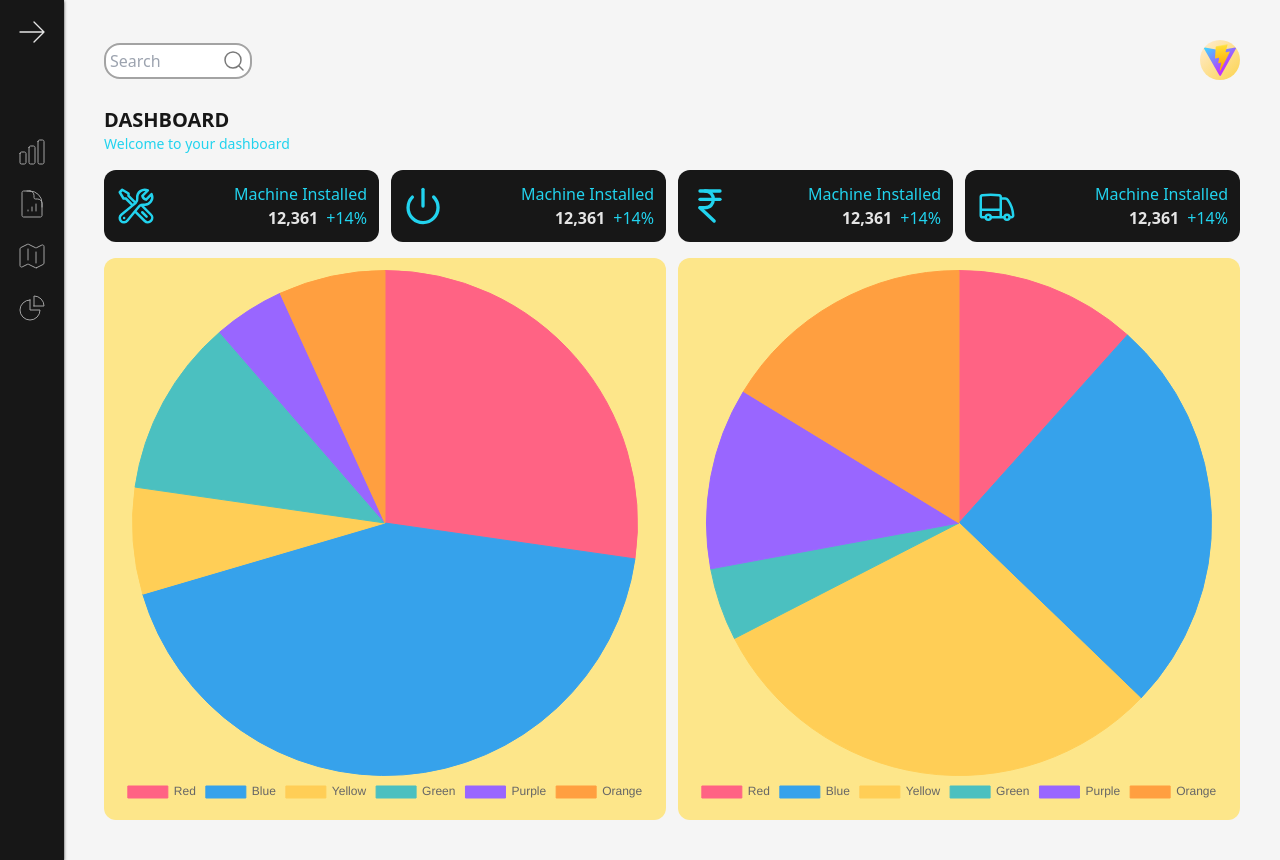
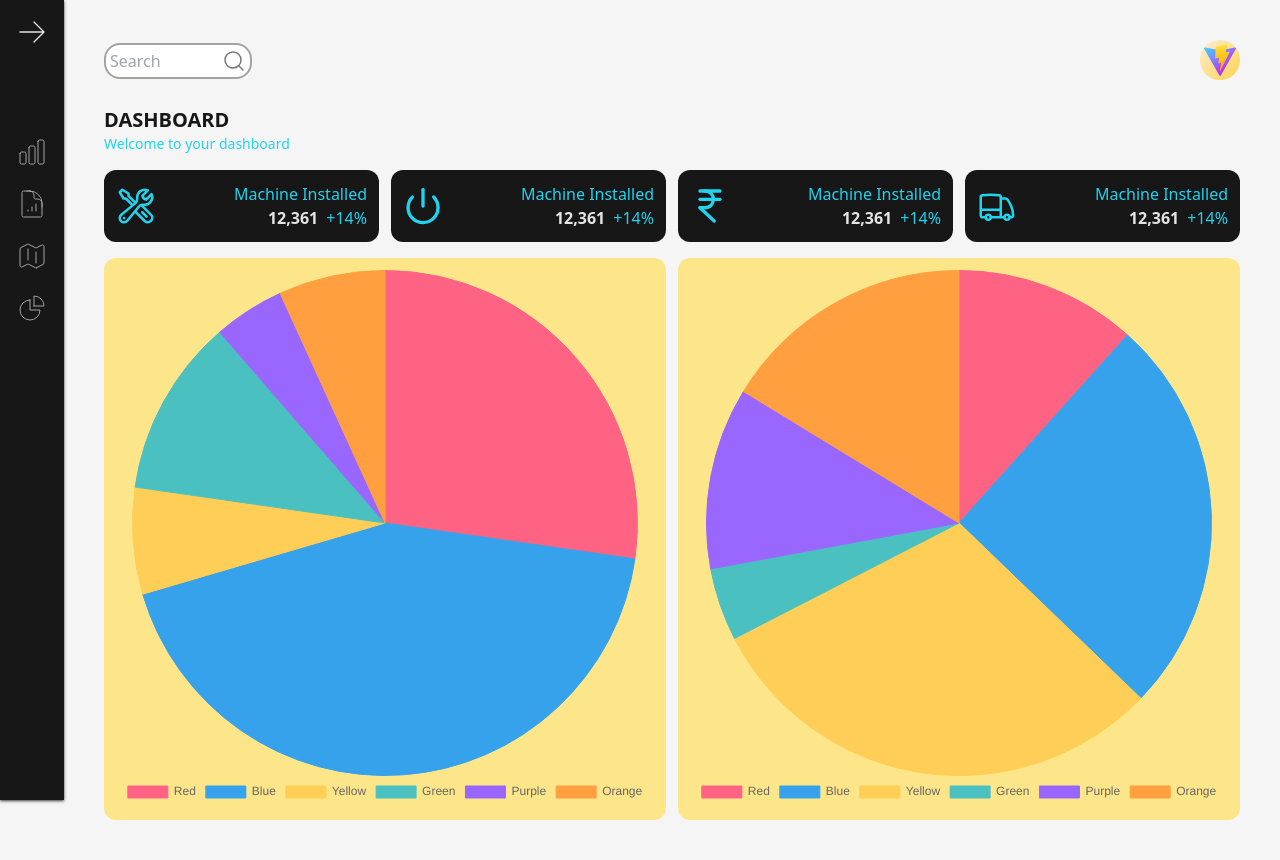
Before and after one commit to mvp5464/dashboard-app, a React (Vite) app: page / in a window 1280 px wide. Built offline with nearby package versions, Linux system fonts and the light colour scheme.

Commit message:
make navbar fixed

```diff
--- a/src/components/Navigation.tsx
+++ b/src/components/Navigation.tsx
@@ -61,7 +61,7 @@ const Navigation = () => {
       variants={containerVariants}
       initial="close"
       animate={containerControls}
-      className=" bg-neutral-900 flex flex-col z-10 gap-20 p-3 absolute top-0 left-0 min-h-fit h-full shadow shadow-neutral-600"
+      className=" bg-neutral-900 flex flex-col z-10 gap-20 p-3 fixed top-0 left-0 min-h-fit h-full shadow shadow-neutral-600"
     >
       <div className=" flex flex-row w-full justify-between pic">
         <div className="w-10 h-10 bg-gradient-to-br from-orange-100 to to-amber-300 rounded-full flex justify-center items-center">
```
